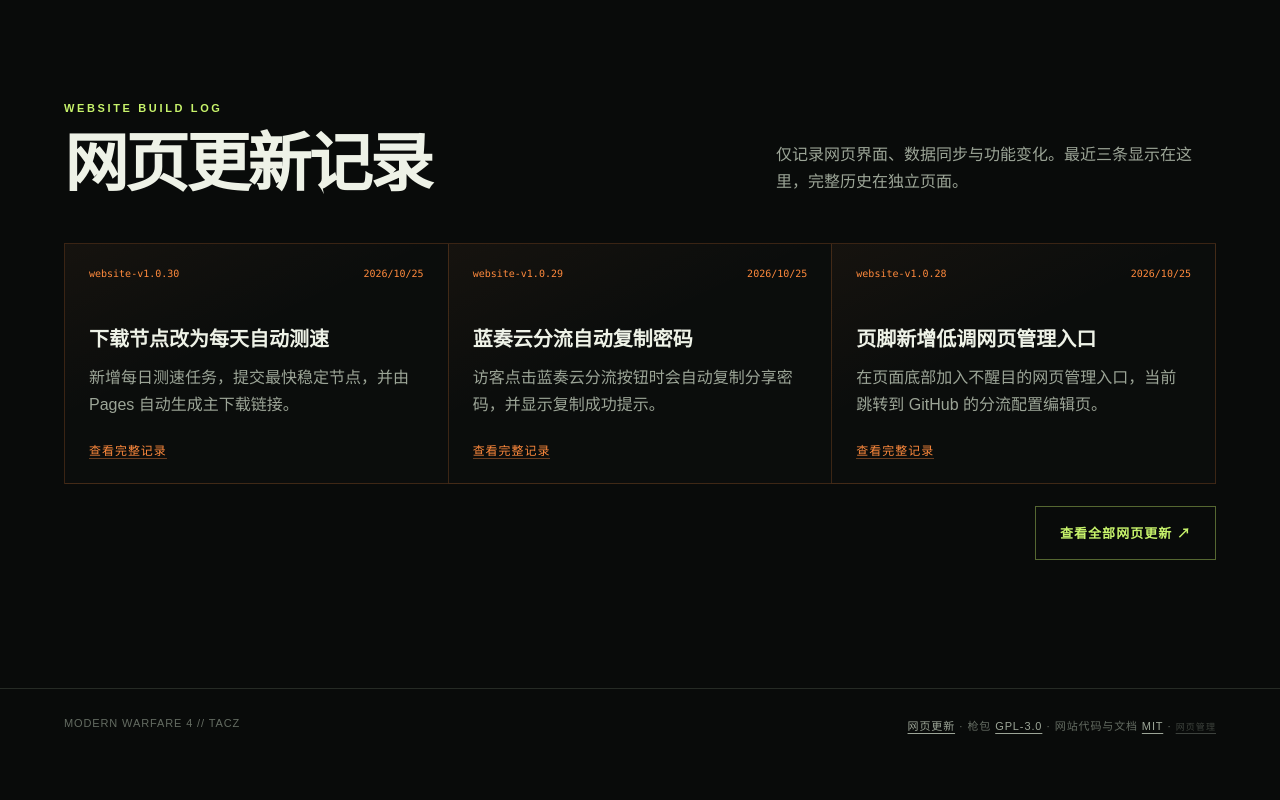
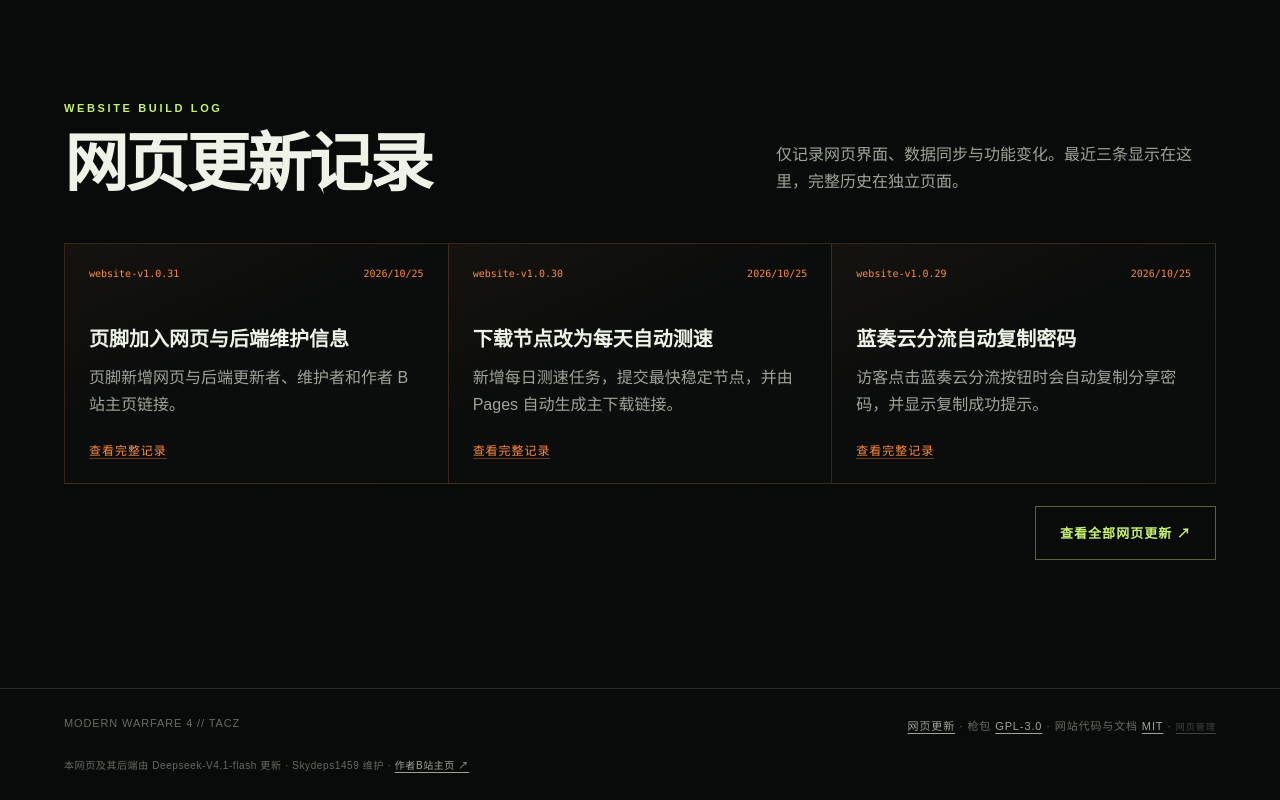
Before and after one commit to MoreFun321432/Modern-Warfare-4-TACZ-Gun-Pack, a website: page web/public/index.html in a window 1280 px wide. Shown: the part 3114-3914 px from the top of the page. Before the commit the page ends 3875 px from the top, so only its background shows below. Drawn offline with Linux system fonts and the light colour scheme; no server answers; files whose address does not match are found by name.

Commit message:
Add footer credits and Bilibili link

```diff
--- a/web/public/changelog.html
+++ b/web/public/changelog.html
@@ -7,7 +7,7 @@
     <meta name="theme-color" content="#0a0c0b">
     <title>更新日志 // Modern Warfare 4 TACZ</title>
     <link rel="icon" href="./favicon.svg" type="image/svg+xml">
-    <link rel="stylesheet" href="./styles.css?v=20261025-15">
+    <link rel="stylesheet" href="./styles.css?v=20261025-16">
   </head>
   <body>
     <div class="noise" aria-hidden="true"></div>
@@ -49,6 +49,7 @@
     <footer>
       <span>MODERN WARFARE 4 // TACZ</span>
       <span><a href="./website-updates.html?v=20261025-11">网页更新</a> · 枪包内容同步自 GitHub Release · <a class="admin-entry" href="https://github.com/Skydeps1459/Modern-Warfare-4-TACZ-GunPack/edit/main/web/domestic-mirror.json" rel="noreferrer" title="仅仓库所有者可保存">网页管理</a></span>
+      <span class="site-credit">本网页及其后端由 Deepseek-V4.1-flash 更新 · Skydeps1459 维护 · <a href="https://space.bilibili.com/342953064?spm_id_from=333.1007.0.0" rel="noreferrer" target="_blank">作者B站主页 ↗</a></span>
     </footer>
 
     <script src="./changelog.js?v=20261025-14" type="module"></script>
--- a/web/public/index.html
+++ b/web/public/index.html
@@ -7,7 +7,7 @@
     <meta name="theme-color" content="#0a0c0b">
     <title>Modern Warfare 4 // TACZ Gun Pack</title>
     <link rel="icon" href="./favicon.svg" type="image/svg+xml">
-    <link rel="stylesheet" href="./styles.css?v=20261025-15">
+    <link rel="stylesheet" href="./styles.css?v=20261025-16">
   </head>
   <body>
     <div class="noise" aria-hidden="true"></div>
@@ -199,6 +199,7 @@
     <footer>
       <span>MODERN WARFARE 4 // TACZ</span>
       <span><a href="./website-updates.html?v=20261025-11">网页更新</a> · 枪包 <a href="https://github.com/Skydeps1459/Modern-Warfare-4-TACZ-GunPack/blob/main/GUNPACK-LICENSE.md" rel="noreferrer">GPL-3.0</a> · 网站代码与文档 <a href="https://github.com/Skydeps1459/Modern-Warfare-4-TACZ-GunPack/blob/main/LICENSE" rel="noreferrer">MIT</a> · <a class="admin-entry" href="https://github.com/Skydeps1459/Modern-Warfare-4-TACZ-GunPack/edit/main/web/domestic-mirror.json" rel="noreferrer" title="仅仓库所有者可保存">网页管理</a></span>
+      <span class="site-credit">本网页及其后端由 Deepseek-V4.1-flash 更新 · Skydeps1459 维护 · <a href="https://space.bilibili.com/342953064?spm_id_from=333.1007.0.0" rel="noreferrer" target="_blank">作者B站主页 ↗</a></span>
     </footer>
 
     <script src="./app.js?v=20261025-21" type="module"></script>
--- a/web/public/styles.css
+++ b/web/public/styles.css
@@ -985,6 +985,7 @@ main {
 footer {
   display: flex;
   gap: 24px;
+  flex-wrap: wrap;
   justify-content: space-between;
   padding: 28px clamp(22px, 5vw, 72px);
   color: var(--dim);
@@ -1009,6 +1010,17 @@ footer .admin-entry {
 footer .admin-entry:hover {
   color: var(--acid);
   opacity: 1;
+}
+
+footer .site-credit {
+  flex-basis: 100%;
+  color: var(--dim);
+  font-size: 10px;
+  letter-spacing: 0.06em;
+}
+
+footer .site-credit a {
+  color: var(--muted);
 }
 
 .copy-toast {
--- a/web/website-updates.json
+++ b/web/website-updates.json
@@ -1,5 +1,18 @@
 {
   "updates": [
+    {
+      "id": "website-v1.0.31",
+      "title": "页脚加入网页与后端维护信息",
+      "publishedAt": "2026-10-25T16:31:02Z",
+      "summary": "页脚新增网页与后端更新者、维护者和作者 B 站主页链接。",
+      "changes": [
+        "页脚标注网页及其后端由 Deepseek-V4.1-flash 更新。",
+        "页脚标注 Skydeps1459 维护。",
+        "新增作者 B 站主页链接。"
+      ],
+      "bugFixes": [],
+      "releaseUrl": null
+    },
     {
       "id": "website-v1.0.30",
       "title": "下载节点改为每天自动测速",
```
Also changed, not shown: web/public/website-update.html (+1 -1 lines), web/public/website-updates.html (+2 -1 lines), web/templates/website-update-detail.html (+2 -1 lines), web/test/server.test.mjs (+2 -2 lines).
